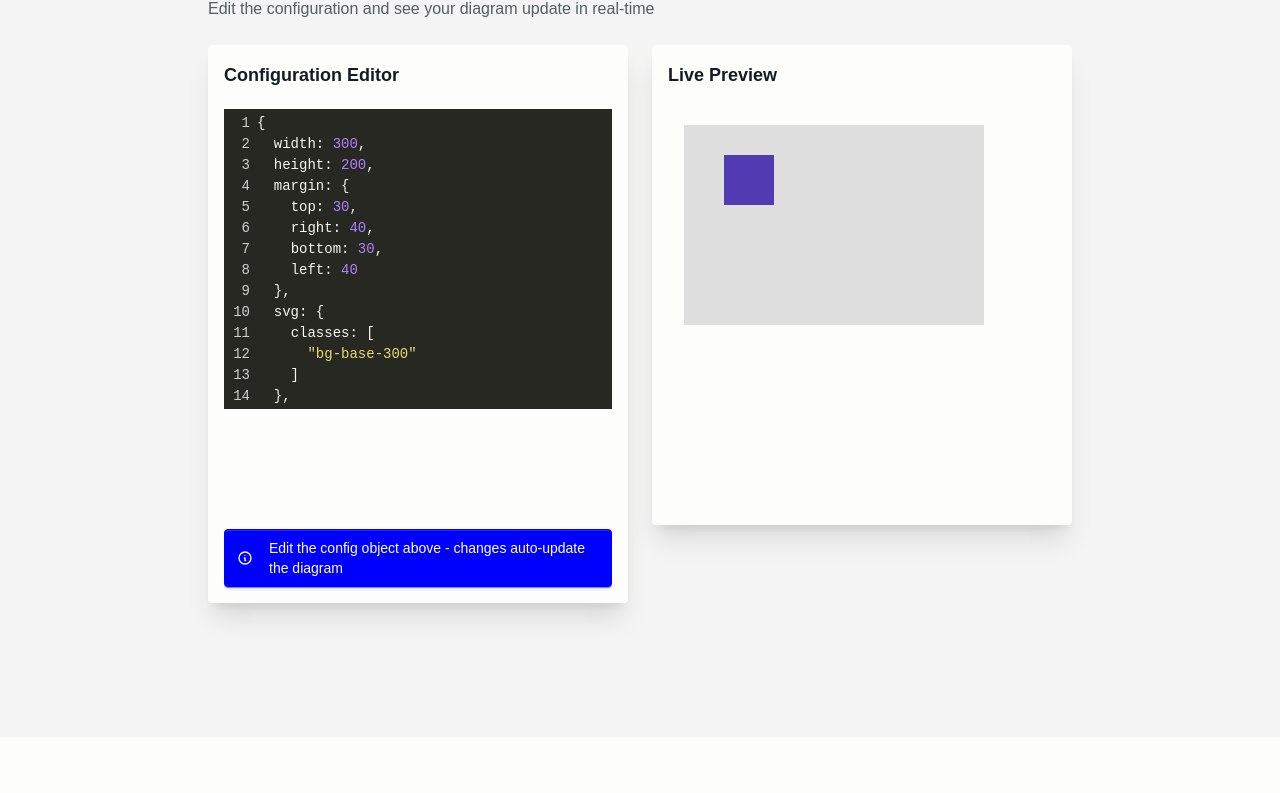
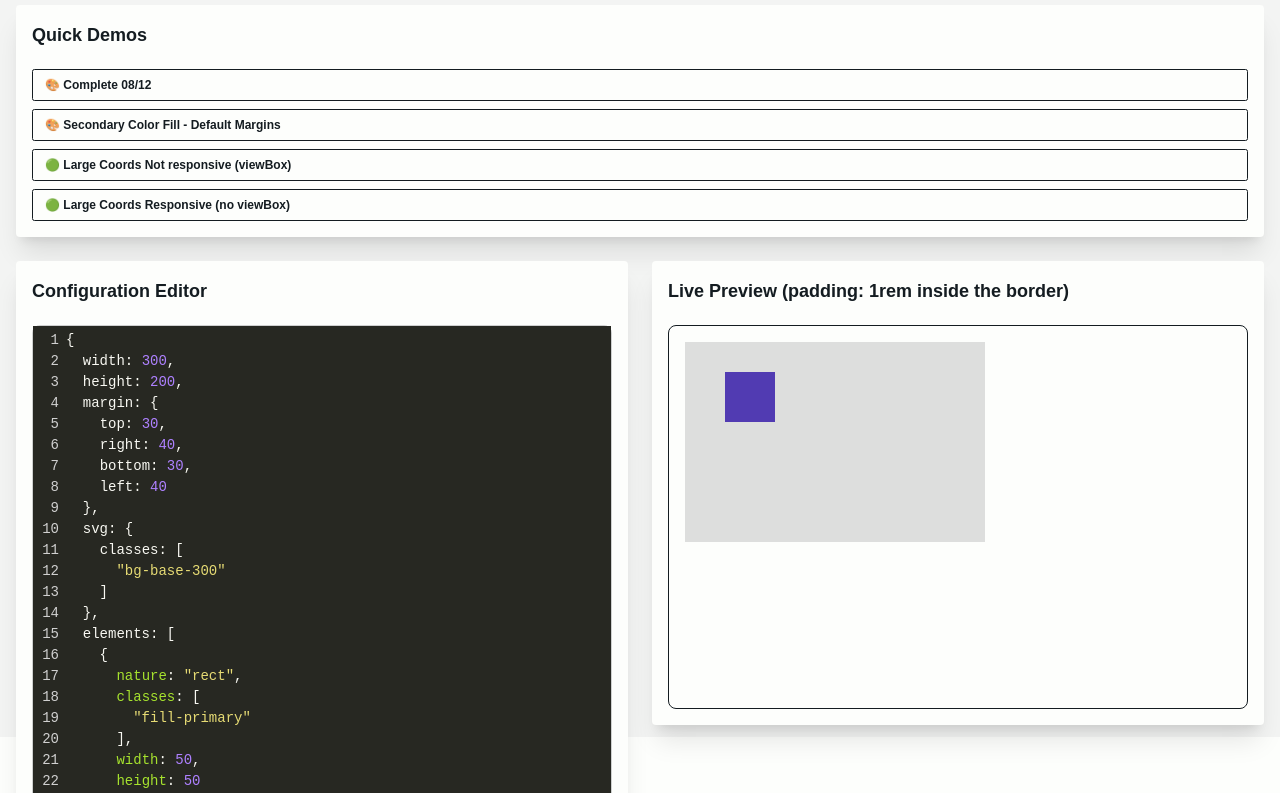
Before and after one commit to pointcarre-app/diagraphe, a plain HTML site: page scenery/_dynamic.html in a window 1280 px wide. Shown: the part 63-856 px from the top of the page. Before the commit the page ends 800 px from the top, so only its background shows below. Drawn offline with nearby package versions, Linux system fonts and the light colour scheme; a web font is replaced by a local one.

Commit message:
rect + static website

```diff
--- a/scenery/_baseline_diagraphe_demos.js
+++ b/scenery/_baseline_diagraphe_demos.js
@@ -22,6 +22,7 @@ export const baselineDiagrapheDemos = [
                 classes: ['bg-base-300'],
             },
             elements: [{
+                nature: 'rect',
                 classes: ['fill-primary'],
                 width: 50,
                 height: 50
@@ -35,9 +36,54 @@ export const baselineDiagrapheDemos = [
             width: 200,
             height: 100,
             elements: [{
+                nature: 'rect',
                 classes: ['fill-secondary'],
                 width: 160,
                 height: 60
+            }]
+        }
+    },
+
+    {
+        label: '🟢 Large Coords Not responsive (viewBox)',
+        description: '',
+        config: {
+            width: 500,
+            height: 100,
+            viewBox: {
+                width: 500,
+                height: 100
+            },
+            svg: {
+                classes: ['bg-base-300'],
+            },
+            elements: [{
+                nature: 'rect',
+                classes: ['fill-neutral'],
+                width: 400,
+                height: 80
+            }]
+        }
+    },
+    {
+        label: '🟢 Large Coords Responsive (no viewBox)',
+        description: '',
+        config: {
+            width: 500,
+            height: 100,
+            responsive: true,
+            viewBox: {
+                width: 500,
+                height: 100
+            },
+            svg: {
+                classes: ['bg-base-300'],
+            },
+            elements: [{
+                nature: 'rect',
+                classes: ['fill-neutral'],
+                width: 400,
+                height: 80
             }]
         }
     },
@@ -54,6 +100,7 @@ export const baselineDiagrapheDemos = [
                 left: 35
             },
             elements: [{
+                nature: 'rect',
                 classes: ['fill-accent'],
                 width: 130,
                 height: 50
@@ -73,6 +120,7 @@ export const baselineDiagrapheDemos = [
                 left: 5
             },
             elements: [{
+                nature: 'rect',
                 classes: ['fill-neutral'],
                 width: 180,
                 height: 80
@@ -92,6 +140,7 @@ export const baselineDiagrapheDemos = [
                 left: 40
             },
             elements: [{
+                nature: 'rect',
                 classes: ['fill-success'],
                 width: 140,
                 height: 50
@@ -105,6 +154,7 @@ export const baselineDiagrapheDemos = [
             width: 200,
             height: 100,
             elements: [{
+                nature: 'rect',
                 classes: ['fill-warning'],
                 width: 160,
                 height: 80
@@ -124,6 +174,7 @@ export const baselineDiagrapheDemos = [
                 left: 0
             },
             elements: [{
+                nature: 'rect',
                 classes: ['fill-error'],
                 width: 200,
                 height: 100
@@ -143,6 +194,7 @@ export const baselineDiagrapheDemos = [
                 left: 15
             },
             elements: [{
+                nature: 'rect',
                 classes: ['fill-info'],
                 width: 160,
                 height: 60
@@ -156,6 +208,7 @@ export const baselineDiagrapheDemos = [
             width: 200,
             height: 100,
             elements: [{
+                nature: 'rect',
                 classes: ['fill-base-100'],
                 width: 160,
                 height: 80
@@ -169,6 +222,7 @@ export const baselineDiagrapheDemos = [
             width: 200,
             height: 100,
             elements: [{
+                nature: 'rect',
                 classes: ['fill-base-200'],
                 width: 160,
                 height: 80
@@ -182,6 +236,7 @@ export const baselineDiagrapheDemos = [
             width: 200,
             height: 100,
             elements: [{
+                nature: 'rect',
                 classes: ['fill-base-300'],
                 width: 160,
                 height: 80
@@ -195,6 +250,7 @@ export const baselineDiagrapheDemos = [
             width: 200,
             height: 100,
             elements: [{
+                nature: 'rect',
                 classes: ['fill-base-content'],
                 width: 160,
                 height: 80
@@ -212,6 +268,7 @@ export const baselineDiagrapheDemos = [
             width: 200,
             height: 100,
             elements: [{
+                nature: 'rect',
                 classes: ['stroke-primary', 'fill-base-100'],
                 width: 160,
                 height: 80
@@ -225,6 +282,7 @@ export const baselineDiagrapheDemos = [
             width: 200,
             height: 100,
             elements: [{
+                nature: 'rect',
                 classes: ['stroke-secondary', 'fill-base-100'],
                 width: 160,
                 height: 80
@@ -238,6 +296,7 @@ export const baselineDiagrapheDemos = [
             width: 200,
             height: 100,
             elements: [{
+                nature: 'rect',
                 classes: ['stroke-accent', 'fill-base-100', 'stroke-2'],
                 width: 160,
                 height: 80
@@ -251,6 +310,7 @@ export const baselineDiagrapheDemos = [
             width: 200,
             height: 100,
             elements: [{
+                nature: 'rect',
                 classes: ['stroke-neutral', 'fill-base-100'],
                 width: 160,
                 height: 80
@@ -264,6 +324,7 @@ export const baselineDiagrapheDemos = [
             width: 200,
             height: 100,
             elements: [{
+                nature: 'rect',
                 classes: ['stroke-success', 'fill-base-100'],
                 width: 160,
                 height: 80
@@ -277,6 +338,7 @@ export const baselineDiagrapheDemos = [
             width: 200,
             height: 100,
             elements: [{
+                nature: 'rect',
                 classes: ['stroke-warning', 'fill-base-100'],
                 width: 160,
                 height: 80
@@ -290,6 +352,7 @@ export const baselineDiagrapheDemos = [
             width: 200,
             height: 100,
             elements: [{
+                nature: 'rect',
                 classes: ['stroke-error', 'fill-base-100'],
                 width: 160,
                 height: 80
@@ -303,6 +366,7 @@ export const baselineDiagrapheDemos = [
             width: 200,
             height: 100,
             elements: [{
+                nature: 'rect',
                 classes: ['stroke-info', 'fill-base-100'],
                 width: 160,
                 height: 80
@@ -316,6 +380,7 @@ export const baselineDiagrapheDemos = [
             width: 200,
             height: 100,
             elements: [{
+                nature: 'rect',
                 classes: ['stroke-base-100', 'fill-base-100'],
                 width: 160,
                 height: 80
@@ -329,6 +394,7 @@ export const baselineDiagrapheDemos = [
             width: 200,
             height: 100,
             elements: [{
+                nature: 'rect',
                 classes: ['stroke-base-200', 'fill-base-100'],
                 width: 160,
                 height: 80
@@ -342,6 +408,7 @@ export const baselineDiagrapheDemos = [
             width: 200,
             height: 100,
             elements: [{
+                nature: 'rect',
                 classes: ['stroke-base-300', 'fill-base-100'],
                 width: 160,
                 height: 80
@@ -355,6 +422,7 @@ export const baselineDiagrapheDemos = [
             width: 200,
             height: 100,
             elements: [{
+                nature: 'rect',
                 classes: ['stroke-base-content', 'fill-base-100'],
                 width: 160,
                 height: 80
@@ -376,6 +444,7 @@ export const baselineDiagrapheDemos = [
                 height: 100
             },
             elements: [{
+                nature: 'rect',
                 classes: ['fill-primary'],
                 width: 160,
                 height: 80
@@ -393,6 +462,7 @@ export const baselineDiagrapheDemos = [
                 height: 50
             },
             elements: [{
+                nature: 'rect',
                 classes: ['fill-secondary'],
                 width: 80,
                 height: 40
@@ -410,6 +480,7 @@ export const baselineDiagrapheDemos = [
                 height: 200
             },
             elements: [{
+                nature: 'rect',
                 classes: ['fill-accent'],
                 width: 320,
                 height: 160
@@ -429,6 +500,7 @@ export const baselineDiagrapheDemos = [
                 height: 100
             },
             elements: [{
+                nature: 'rect',
                 classes: ['fill-info'],
                 width: 160,
                 height: 80
@@ -447,6 +519,7 @@ export const baselineDiagrapheDemos = [
             },
             preserveAspectRatio: 'xMidYMid meet',
             elements: [{
+                nature: 'rect',
                 classes: ['fill-success'],
                 width: 80,
                 height: 80
@@ -465,6 +538,7 @@ export const baselineDiagrapheDemos = [
             },
             preserveAspectRatio: 'xMidYMid slice',
             elements: [{
+                nature: 'rect',
                 classes: ['fill-warning'],
                 width: 80,
                 height: 80
@@ -483,6 +557,7 @@ export const baselineDiagrapheDemos = [
             },
             preserveAspectRatio: 'none',
             elements: [{
+                nature: 'rect',
                 classes: ['fill-error'],
                 width: 80,
                 height: 80
@@ -500,6 +575,7 @@ export const baselineDiagrapheDemos = [
                 height: 500
             },
             elements: [{
+                nature: 'rect',
                 classes: ['fill-neutral'],
                 width: 800,
                 height: 400
--- a/scenery/_dynamic.html
+++ b/scenery/_dynamic.html
@@ -26,51 +26,43 @@
     <link rel="stylesheet"
           href="https://cdnjs.cloudflare.com/ajax/libs/codemirror/5.65.2/theme/monokai.min.css" />
 
+
     <style>
-        .editor-container {
-            height: 400px;
-            border: 1px solid hsl(var(--bc) / 0.2);
-            border-radius: 0.5rem;
-        }
-
-        .preview-container {
-            min-height: 400px;
-            border: 1px solid hsl(var(--bc) / 0.2);
-            border-radius: 0.5rem;
-            padding: 1rem;
-            background: hsl(var(--b1));
+        .CodeMirror {
+            height: 70vh;
         }
     </style>
   </head>
 
   <body class="bg-base-200">
-    <div class="container mx-auto max-w-4xl p-4">
+    <div class="container mx-auto max-w-8xl p-4">
       <!-- Header -->
       <div class="mb-6">
-        <h1 class="text-3xl font-bold text-base-content mb-2">Diagraphe Dynamic Editor</h1>
-        <p class="text-base-content/70">Edit the configuration and see your diagram update in real-time</p>
+        <h1 class="text-xl font-bold text-base-content mb-2">Diagraphe Dynamic Editor</h1>
+
+      </div>
+      <!-- Two Column Layout -->
+
+      <!-- Demo Selector -->
+      <div class="card bg-base-100 shadow-xl mb-6">
+        <div class="card-body p-4">
+          <h2 class="card-title text-lg mb-3">Quick Demos</h2>
+          <div class="grid grid-cols-1 gap-2" id="demo-buttons">
+            <!-- Demo buttons will be added here by JavaScript -->
+          </div>
+        </div>
       </div>
 
-      <!-- Two Column Layout -->
+
       <div class="grid grid-cols-1 sm:grid-cols-2 gap-6">
         <!-- Left Column: Editor -->
         <div class="space-y-4">
+
+
           <div class="card bg-base-100 shadow-xl">
             <div class="card-body p-4">
               <h2 class="card-title text-lg mb-3">Configuration Editor</h2>
-              <div class="editor-container" id="editor-container"></div>
-              <div class="mt-3">
-                <div class="alert alert-info py-2 px-3 text-sm">
-                  <svg xmlns="http://www.w3.org/2000/svg"
-                       fill="none"
-                       viewBox="0 0 24 24"
-                       class="stroke-current shrink-0 w-4 h-4">
-                    <path stroke-linecap="round" stroke-linejoin="round" stroke-width="2" d="M13 16h-1v-4h-1m1-4h.01M21 12a9 9 0 11-18 0 9 9 0 0118 0z">
-                    </path>
-                  </svg>
-                  <span>Edit the config object above - changes auto-update the diagram</span>
-                </div>
-              </div>
+              <div class="border border-base-content/20 rounded-lg min-h-96" id="editor-container"></div>
             </div>
           </div>
         </div>
@@ -79,8 +71,8 @@
         <div class="space-y-4">
           <div class="card bg-base-100 shadow-xl">
             <div class="card-body p-4">
-              <h2 class="card-title text-lg mb-3">Live Preview</h2>
-              <div class="preview-container" id="preview-container">
+              <h2 class="card-title text-lg mb-3">Live Preview (padding: 1rem inside the border)</h2>
+              <div class="min-h-96 border border-base-content rounded-lg p-4 bg-base-100" id="preview-container">
                 <!-- Diagram will be rendered here -->
               </div>
               <div class="mt-3" id="error-display" style="display: none;">
@@ -103,37 +95,43 @@
     <!-- Diagraphe Module -->
     <script type="module">
         import {
-            Diagraphe,
-            Element
+            Diagraphe
         } from '../src/diagraphe.js';
-
-        // Default configuration (same as first baseline demo)
-        const defaultConfig = {
-            width: 300,
-            height: 200,
-            margin: {
-                top: 30,
-                right: 40,
-                bottom: 30,
-                left: 40,
-            },
-            svg: {
-                classes: ["bg-base-300"],
-            },
-            elements: [{
-                classes: ["fill-primary"],
-                width: 50,
-                height: 50,
-            }, ],
-        };
+        import {
+            baselineDiagrapheDemos
+        } from './_baseline_diagraphe_demos.js';
 
         let editor;
         let currentDiagram;
 
-        // Initialize CodeMirror Editor
+        // Initialize CodeMirror Editor and Demo Buttons
         document.addEventListener('DOMContentLoaded', function() {
+            // Create demo buttons for first 4 demos
+            const demoButtonsContainer = document.getElementById('demo-buttons');
+            const firstFourDemos = baselineDiagrapheDemos.slice(0, 4);
+
+            firstFourDemos.forEach((demo, index) => {
+                const button = document.createElement('button');
+                button.className = 'btn btn-outline btn-sm w-full text-left justify-start';
+                button.innerHTML = `
+                    <span class="truncate">${demo.label}</span>
+                `;
+                button.title = demo.description;
+                button.addEventListener('click', () => loadDemo(demo));
+                demoButtonsContainer.appendChild(button);
+            });
+
+            // Initialize editor with first demo
+            loadDemo(firstFourDemos[0]);
+        });
+
+        function loadDemo(demo) {
+            const config = demo.config;
+
+            // Initialize/update editor
+            if (!editor) {
                 editor = CodeMirror(document.getElementById('editor-container'), {
-                value: JSON.stringify(defaultConfig, null, 2).replace(/"([^"]+)":/g, '$1:'),
+                    value: JSON.stringify(config, null, 2).replace(/"([^"]+)":/g, '$1:'),
                     mode: 'javascript',
                     theme: 'monokai',
                     lineNumbers: true,
@@ -149,10 +147,13 @@
                 editor.on('change', function() {
                     debounce(updateDiagram, 500)();
                 });
+            } else {
+                editor.setValue(JSON.stringify(config, null, 2).replace(/"([^"]+)":/g, '$1:'));
+            }
 
-            // Initial render
+            // Update diagram immediately
             updateDiagram();
-        });
+        }
 
         // Debounce function to avoid too frequent updates
         function debounce(func, wait) {
@@ -185,17 +186,6 @@
                     throw new Error('Configuration must be an object');
                 }
 
-                // Convert plain element objects to Element instances
-                if (config.elements && Array.isArray(config.elements)) {
-                    config.elements = config.elements.map(elementConfig => {
-                        // If it's already an Element instance, keep it
-                        if (elementConfig instanceof Element) {
-                            return elementConfig;
-                        }
-                        // Otherwise, convert plain object to Element instance
-                        return new Element(elementConfig);
-                    });
-                }
 
                 // Add container to config
                 config.container = previewContainer;
--- a/src/diagraphe.js
+++ b/src/diagraphe.js
@@ -1,9 +1,12 @@
+import { Rectangle } from './elements.js';
+
 export class Diagraphe {
   /**
    * @param {Object} options - Graph configuration
    * @param {string|HTMLElement} options.container - Container element or selector
    * @param {number|string} [options.width=400] - Display width in pixels or "100%" for responsive
    * @param {number|string} [options.height=400] - Display height in pixels or "100%" for responsive
+   * @param {boolean} [options.responsive=false] - Make SVG responsive (width: 100%, height: auto)
    * @param {Object} [options.viewBox] - Internal coordinate system (fixed)
    * @param {number} [options.viewBox.minX=0] - viewBox origin X
    * @param {number} [options.viewBox.minY=0] - viewBox origin Y
@@ -63,6 +66,7 @@ export class Diagraphe {
         : options.container;
     this.elements = options.elements || [];
 
+    this.responsive = options.responsive ?? false;
     this.svgClasses = options.svg?.classes ?? [];
     this.gClasses = options.g?.classes ?? [];
 
@@ -88,9 +92,22 @@ export class Diagraphe {
   render() {
     // Create SVG element
     const svg = document.createElementNS("http://www.w3.org/2000/svg", "svg");
-    svg.setAttribute("width", this.width);
-    svg.setAttribute("height", this.height);
-    svg.setAttribute("viewBox", this.getViewBoxString());
+
+    // Handle responsive vs fixed sizing
+    if (this.responsive) {
+      // Responsive: use CSS for fluid sizing
+      svg.style.width = "100%";
+      svg.style.height = "auto";
+    } else {
+      // Fixed size: use explicit width/height attributes
+      svg.setAttribute("width", this.width);
+      svg.setAttribute("height", this.height);
+    }
+
+    // Always set viewBox if present (for coordinate system)
+    if (this.viewBox) {
+      svg.setAttribute("viewBox", this.getViewBoxString());
+    }
     svg.setAttribute("preserveAspectRatio", this.preserveAspectRatio);
     svg.setAttribute("class", this.svgClasses.join(" "));
 
@@ -103,7 +120,18 @@ export class Diagraphe {
     // thinner scope :
     // Create elements
     // elements are appended to g (d3 margin pattern)
-    this.elements.forEach((element) => {
+    this.elements.forEach((elementConfig) => {
+      const nature = elementConfig.nature ?? "rect";
+      let element;
+
+      switch (nature) {
+        case "rect":
+          element = new Rectangle(elementConfig);
+          break;
+        default:
+          throw new Error(`Unknown element nature: ${nature}`);
+      }
+
       const svgElement = element.render();
       g.appendChild(svgElement);
     });
@@ -116,38 +144,6 @@ export class Diagraphe {
   }
 }
 
-export class Element {
-  /**
-   * @param {Object} options - Element configuration
-   * @param {Array<string>} options.classes - CSS classes for the element
-   * @param {number} options.width - Element width
-   * @param {number} options.height - Element height
-   * @param {number} [options.x=0] - Element x position
-   * @param {number} [options.y=0] - Element y position
-   */
-  constructor(options) {
-    // Handle classes as either string or array
-    this.classes = Array.isArray(options.classes)
-      ? options.classes
-      : [options.classes];
-    this.width = options.width;
-    this.height = options.height;
-    this.x = options.x ?? 0;
-    this.y = options.y ?? 0;
-  }
-
-  render() {
-    const rect = document.createElementNS("http://www.w3.org/2000/svg", "rect");
-    rect.setAttribute("x", this.x);
-    rect.setAttribute("y", this.y);
-    rect.setAttribute("width", this.width);
-    rect.setAttribute("height", this.height);
-    // Join classes array with spaces
-    rect.setAttribute("class", this.classes.join(" "));
-
-    return rect;
-  }
-}
 
 
 
--- /dev/null
+++ b/src/elements.js
@@ -0,0 +1,51 @@
+export class Element {
+  /**
+   * @param {Object} options - Element configuration
+   * @param {Array<string>} options.classes - CSS classes for the element
+   */
+  constructor(options) {
+    // Handle classes as either string or array
+    this.classes = Array.isArray(options.classes)
+      ? options.classes
+      : [options.classes];
+  }
+
+  render() {
+    throw new Error("Element is an abstract base class and cannot be instantiated directly. Use a concrete subclass like Rectangle.");
+  }
+}
+
+export class Rectangle extends Element {
+  /**
+   * @param {Object} options - Rectangle configuration
+   * @param {Array<string>} options.classes - CSS classes for the element
+   * @param {number} options.width - Element width
+   * @param {number} options.height - Element height
+   * @param {number} [options.x=0] - Element x position
+   * @param {number} [options.y=0] - Element y position
+   */
+  constructor(options) {
+    super(options);
+
+    if (options.width === undefined || options.height === undefined) {
+      throw new Error(`Rectangle requires both width and height properties. Received: width=${options.width}, height=${options.height}`);
+    }
+
+    this.width = options.width;
+    this.height = options.height;
+    this.x = options.x ?? 0;
+    this.y = options.y ?? 0;
+  }
+
+  render() {
+    const rect = document.createElementNS("http://www.w3.org/2000/svg", "rect");
+    rect.setAttribute("x", this.x);
+    rect.setAttribute("y", this.y);
+    rect.setAttribute("width", this.width);
+    rect.setAttribute("height", this.height);
+    // Join classes array with spaces
+    rect.setAttribute("class", this.classes.join(" "));
+
+    return rect;
+  }
+}
```
Also changed, not shown: scenery/_baseline.html (+2 -13 lines), .trash/add_nature.js (added), .trash/add_nature_final.js (added), .trash/fix_demos.js (added), README.md, 1 other file. Lines whose indentation alone changed are shown as unchanged.
